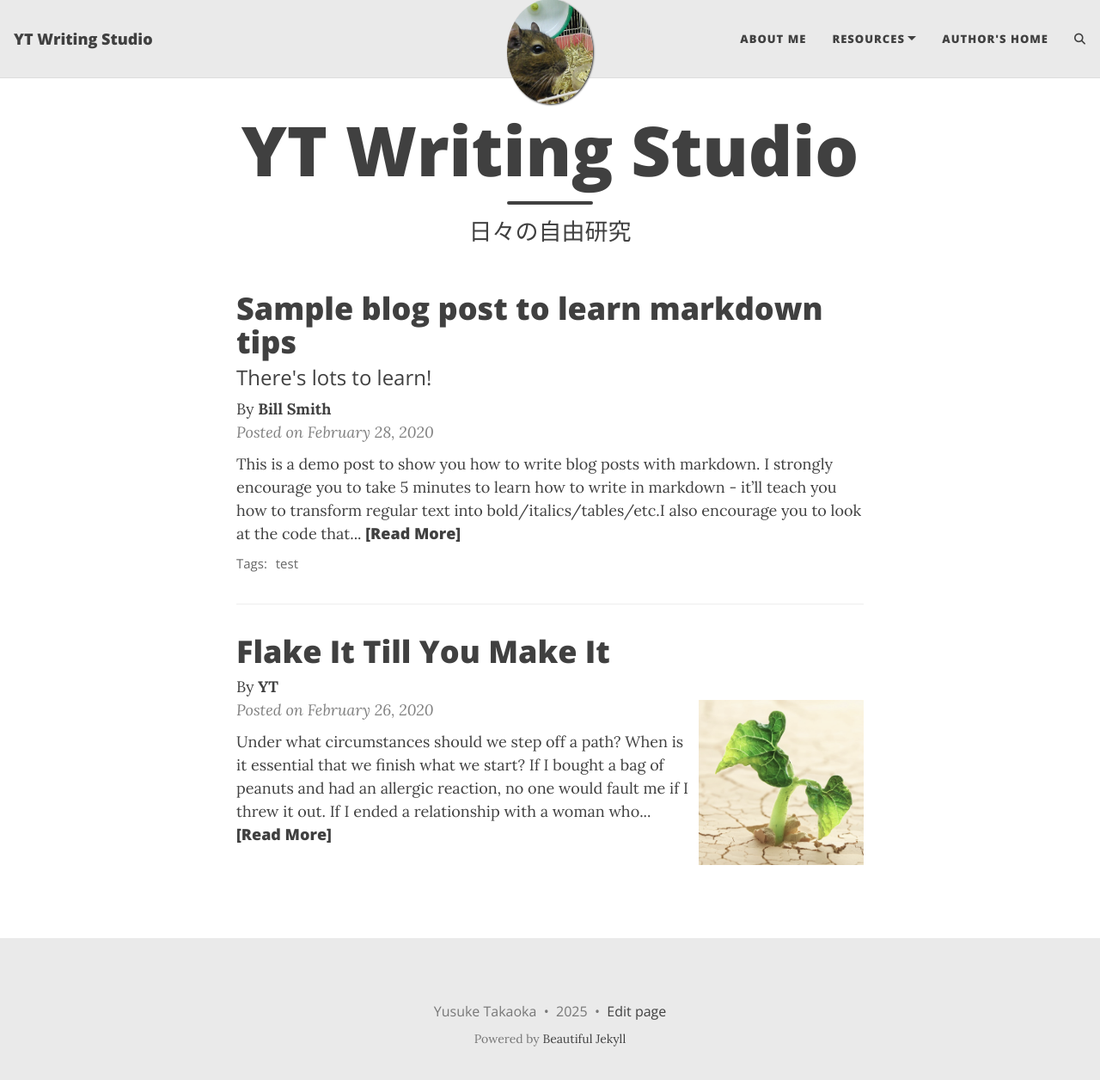
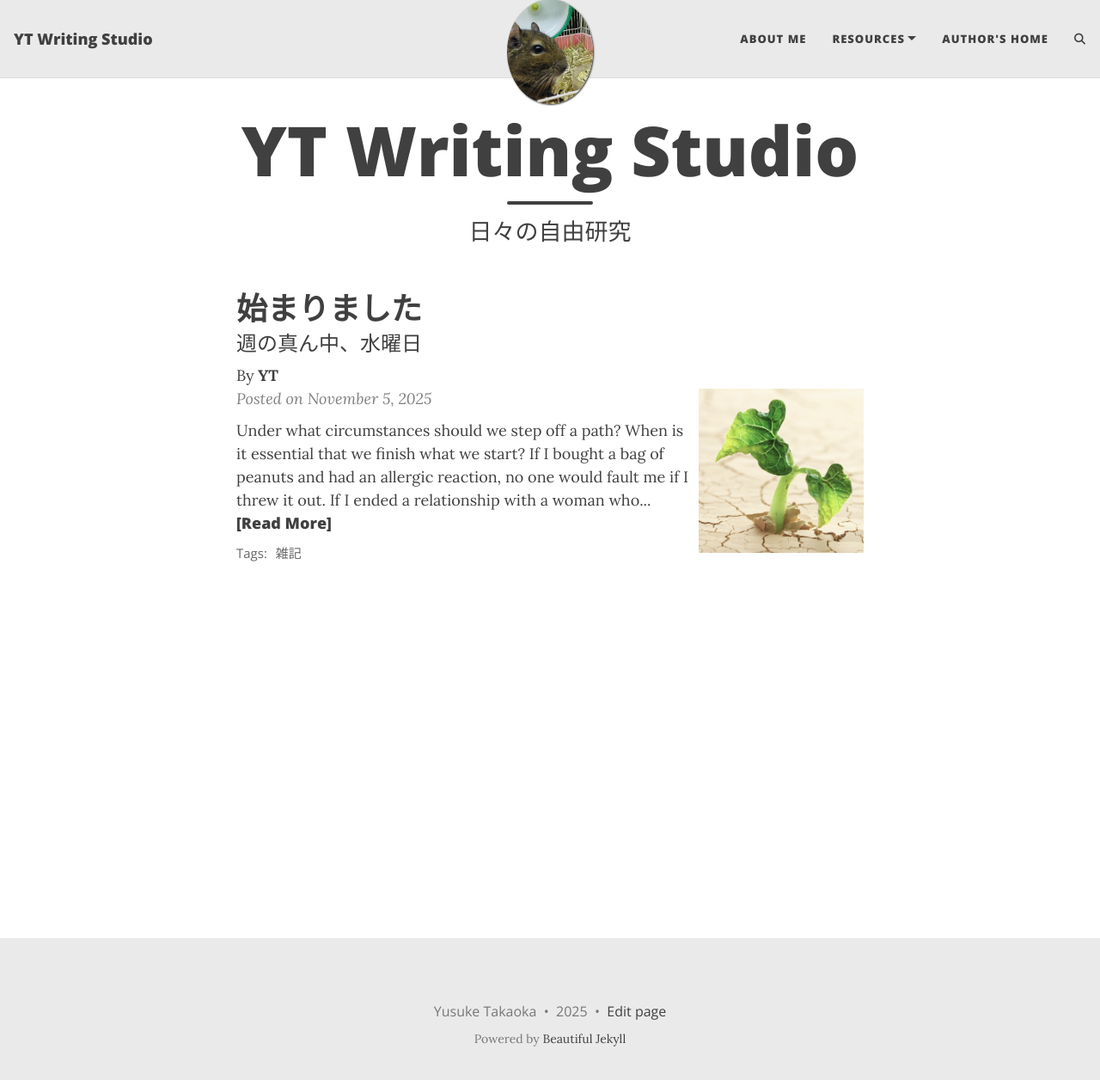
Before and after one commit to Yusketch-311/unity-prototypes, a Jekyll site: the page built from index.html, in a window 1280 px wide and 1269 px high. Shown: the top 1256 px of the window at 86% size. Built offline with Jekyll 4.4.1, drawn with Linux system fonts in a browser that asks for light colours; the list of posts is cut into pages by our own code; comment, search, counter and statistics services are not loaded.

Commit message:
weiter abändern

````diff
--- a/_posts/2020-02-26-flake-it-till-you-make-it.md
+++ /dev/null
@@ -1,18 +0,0 @@
----
-layout: post
-# title: Flake it till you make it
-# subtitle: Excerpt from Soulshaping by Jeff Brown
-cover-img: /assets/img/path.jpg
-thumbnail-img: /assets/img/thumb.png
-share-img: /assets/img/path.jpg
-# tags: [books, test]
-author: YT
----
-
-Under what circumstances should we step off a path? When is it essential that we finish what we start? If I bought a bag of peanuts and had an allergic reaction, no one would fault me if I threw it out. If I ended a relationship with a woman who hit me, no one would say that I had a commitment problem. But if I walk away from a seemingly secure route because my soul has other ideas, I am a flake?
-
-The truth is that no one else can definitively know the path we are here to walk. It’s tempting to listen—many of us long for the omnipotent other—but unless they are genuine psychic intuitives, they can’t know. All others can know is their own truth, and if they’ve actually done the work to excavate it, they will have the good sense to know that they cannot genuinely know anyone else’s. Only soul knows the path it is here to walk. Since you are the only one living in your temple, only you can know its scriptures and interpretive structure.
-
-At the heart of the struggle are two very different ideas of success—survival-driven and soul-driven. For survivalists, success is security, pragmatism, power over others. Success is the absence of material suffering, the nourishing of the soul be damned. It is an odd and ironic thing that most of the material power in our world often resides in the hands of younger souls. Still working in the egoic and material realms, they love the sensations of power and focus most of their energy on accumulation. Older souls tend not to be as materially driven. They have already played the worldly game in previous lives and they search for more subtle shades of meaning in this one—authentication rather than accumulation. They are often ignored by the culture at large, although they really are the truest warriors.
-
-A soulful notion of success rests on the actualization of our innate image. Success is simply the completion of a soul step, however unsightly it may be. We have finished what we started when the lesson is learned. What a fear-based culture calls a wonderful opportunity may be fruitless and misguided for the soul. Staying in a passionless relationship may satisfy our need for comfort, but it may stifle the soul. Becoming a famous lawyer is only worthwhile if the soul demands it. It is an essential failure if you are called to be a monastic this time around. If you need to explore and abandon ten careers in order to stretch your soul toward its innate image, then so be it. Flake it till you make it.
--- a/_posts/2020-02-28-sample-markdown.md
+++ /dev/null
@@ -1,100 +0,0 @@
----
-layout: post
-title: Sample blog post to learn markdown tips
-subtitle: There's lots to learn!
-gh-repo: daattali/beautiful-jekyll
-gh-badge: [star, fork, follow]
-tags: [test]
-comments: true
-mathjax: true
-author: Bill Smith
----
-
-{: .box-success}
-This is a demo post to show you how to write blog posts with markdown.  I strongly encourage you to [take 5 minutes to learn how to write in markdown](https://markdowntutorial.com/) - it'll teach you how to transform regular text into bold/italics/tables/etc.<br/>I also encourage you to look at the [code that created this post](https://raw.githubusercontent.com/daattali/beautiful-jekyll/master/_posts/2020-02-28-sample-markdown.md) to learn some more advanced tips about using markdown in Beautiful Jekyll.
-
-**Here is some bold text**
-
-## Here is a secondary heading
-
-[This is a link to a different site](https://deanattali.com/) and [this is a link to a section inside this page](#local-urls).
-
-Here's a table:
-
-| Number | Next number | Previous number |
-| :------ |:--- | :--- |
-| Five | Six | Four |
-| Ten | Eleven | Nine |
-| Seven | Eight | Six |
-| Two | Three | One |
-
-You can use [MathJax](https://www.mathjax.org/) to write LaTeX expressions. For example:
-When \\(a \ne 0\\), there are two solutions to \\(ax^2 + bx + c = 0\\) and they are $$x = {-b \pm \sqrt{b^2-4ac} \over 2a}.$$
-
-How about a yummy crepe?
-
-![Crepe](https://beautifuljekyll.com/assets/img/crepe.jpg)
-
-It can also be centered!
-
-![Crepe](https://beautifuljekyll.com/assets/img/crepe.jpg){: .mx-auto.d-block :}
-
-Here's a code chunk:
-
-~~~
-var foo = function(x) {
-  return(x + 5);
-}
-foo(3)
-~~~
-
-And here is the same code with syntax highlighting:
-
-```javascript
-var foo = function(x) {
-  return(x + 5);
-}
-foo(3)
-```
-
-And here is the same code yet again but with line numbers:
-
-{% highlight javascript linenos %}
-var foo = function(x) {
-  return(x + 5);
-}
-foo(3)
-{% endhighlight %}
-
-## Boxes
-You can add notification, warning and error boxes like this:
-
-### Notification
-
-{: .box-note}
-**Note:** This is a notification box.
-
-### Warning
-
-{: .box-warning}
-**Warning:** This is a warning box.
-
-### Error
-
-{: .box-error}
-**Error:** This is an error box.
-
-## Local URLs in project sites {#local-urls}
-
-When hosting a *project site* on GitHub Pages (for example, `https://USERNAME.github.io/MyProject`), URLs that begin with `/` and refer to local files may not work correctly due to how the root URL (`/`) is interpreted by GitHub Pages. You can read more about it [in the FAQ](https://beautifuljekyll.com/faq/#links-in-project-page). To demonstrate the issue, the following local image will be broken **if your site is a project site:**
-
-![Crepe](/assets/img/crepe.jpg)
-
-If the above image is broken, then you'll need to follow the instructions [in the FAQ](https://beautifuljekyll.com/faq/#links-in-project-page). Here is proof that it can be fixed:
-
-![Crepe]({{ '/assets/img/crepe.jpg' | relative_url }})
-
-<details markdown="1">
-<summary>Click here!</summary>
-Here you can see an **expandable** section
-</details>
--- /dev/null
+++ b/_posts/2025-11-05-Beginn.md
@@ -0,0 +1,12 @@
+---
+layout: post
+title: 始まりました
+subtitle: 週の真ん中、水曜日
+cover-img: /assets/img/path.jpg
+thumbnail-img: /assets/img/thumb.png
+share-img: /assets/img/path.jpg
+tags: [雑記]
+author: YT
+---
+
+Under what circumstances should we step off a path? When is it essential that we finish what we start? If I bought a bag of peanuts and had an allergic reaction, no one would fault me if I threw it out. If I ended a relationship with a woman who hit me, no one would say that I had a commitment problem. But if I walk away from a seemingly secure route because my soul has other ideas, I am a flake?
````
Also changed, not shown: aboutme.md (+1 -1 lines), 1 other file.
